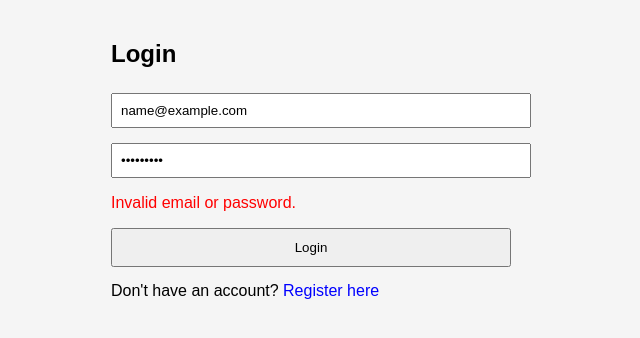
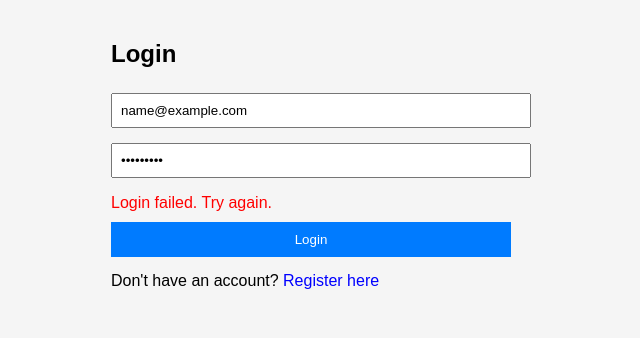
Before and after one commit to karishmasri-2006/blog-platform, a React app in the folder frontend/: page /login in a window 1280 px wide. Both pictures are taken after typing "name@example.com", "Sample123" into the empty fields and a click on the button "Login". Shown: the top 338 px of the page, without its empty margins (329-969 px from the left). Built offline with nearby package versions, Linux system fonts and the light colour scheme; no server answers; the HTML template or start-up script is replaced by a standard one.

Commit message:
fix: correct login

```diff
--- a/frontend/src/pages/Login.jsx
+++ b/frontend/src/pages/Login.jsx
@@ -15,25 +15,32 @@ function Login() {
     e.preventDefault();
     setError("");
     setLoading(true);
+    console.log("Attempting login...");
 
     try {
-      const res = await axios.post(`${API_URL}/api/auth/login`, {
+      // TRY THIS FIRST - Most common backend route
+      const res = await axios.post(`${API_URL}/auth/login`, {
         email,
         password
       });
 
-      if (res.data.user) {
-        localStorage.setItem("user", JSON.stringify(res.data.user));
+      console.log("Login response:", res.data);
+
+      // Handle different backend response formats
+      if (res.data.user || res.data.message === "Login success") {
+        localStorage.setItem("user", JSON.stringify(res.data.user || res.data));
         navigate("/dashboard");
       } else {
-        setError("Login failed: No user data returned");
+        setError("Login failed: Unexpected response from server");
       }
     } catch (err) {
-      console.error("Login error:", err);
+      console.error("Login error:", err.response);
       if (err.response?.status === 404) {
-        setError("Login endpoint not found. Check backend URL.");
+        setError("Login endpoint not found. Check backend route.");
+      } else if (err.response?.status === 401) {
+        setError("Invalid email or password");
       } else {
-        setError(err.response?.data?.message || "Invalid email or password.");
+        setError(err.response?.data?.message || "Login failed. Try again.");
       }
     } finally {
       setLoading(false);
@@ -66,14 +73,21 @@ function Login() {
           />
         </div>
 
-        {error && <p style={{ color: "red" }}>{error}</p>}
+        {error && <p style={{ color: "red", marginBottom: "10px" }}>{error}</p>}
 
         <button
           type="submit"
           disabled={loading}
-          style={{ width: "100%", padding: "10px", cursor: loading? "not-allowed" : "pointer" }}
+          style={{
+            width: "100%",
+            padding: "10px",
+            cursor: loading ? "not-allowed" : "pointer",
+            background: loading ? "#ccc" : "#007bff",
+            color: "white",
+            border: "none"
+          }}
         >
-          {loading? "Logging in..." : "Login"}
+          {loading ? "Logging in..." : "Login"}
         </button>
       </form>
 
```
